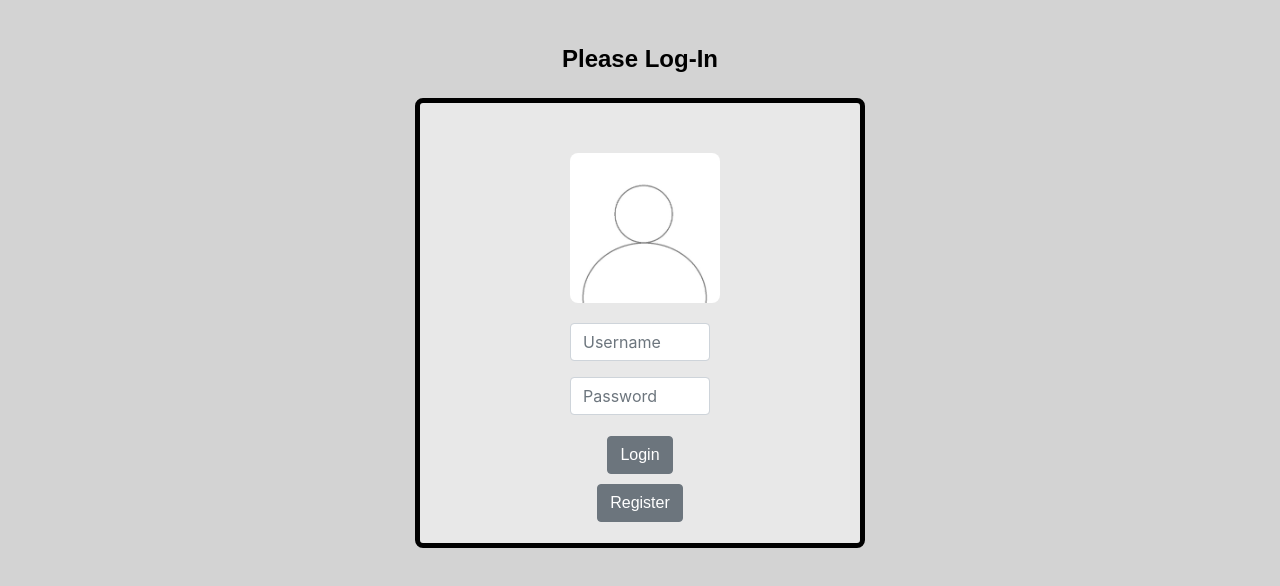
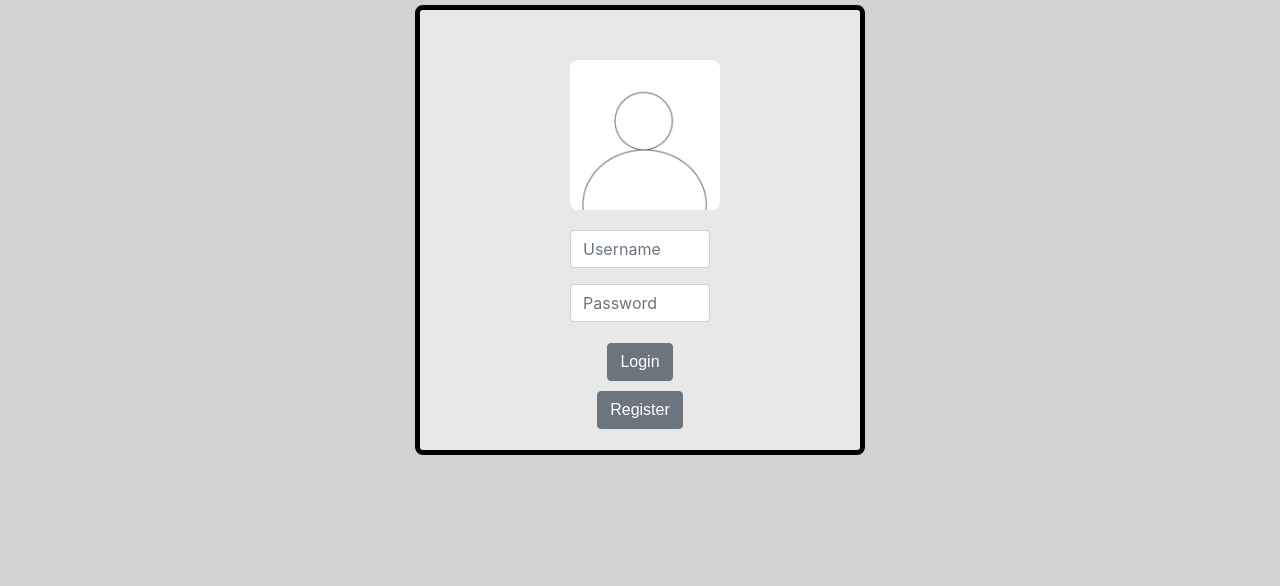
Before and after one commit to SomewhatCyncial/Team-Epsilion, a website: page html/login.html in a window 1280 px wide. Shown: the part 214-800 px from the top of the page. Drawn offline with nearby package versions, Linux system fonts and the light colour scheme; files that its build step writes are made by us from their sources.

Commit message:
Minor Formatting Changes

```diff
--- a/html/login.html
+++ b/html/login.html
@@ -21,11 +21,9 @@
        </div>
     </div>
     <h4 class = "text-center p-3">Welcome to Epsilon Enumeration!</h4>
-    <br>
-    <h4 class = "test-center p-3">Please Log-In</h4>
 
     <div class = "login">
-        <img src="/images/empty_user.jpg" alt="empty_user" class="img">
+        <img src="/images/empty_user.jpg" alt="empty_user" class="img ">
 
         <div class = "input-group mb-3">
             <input type="text" class="form-control" placeholder="Username" aria-label="Username" id="login_username">
```
